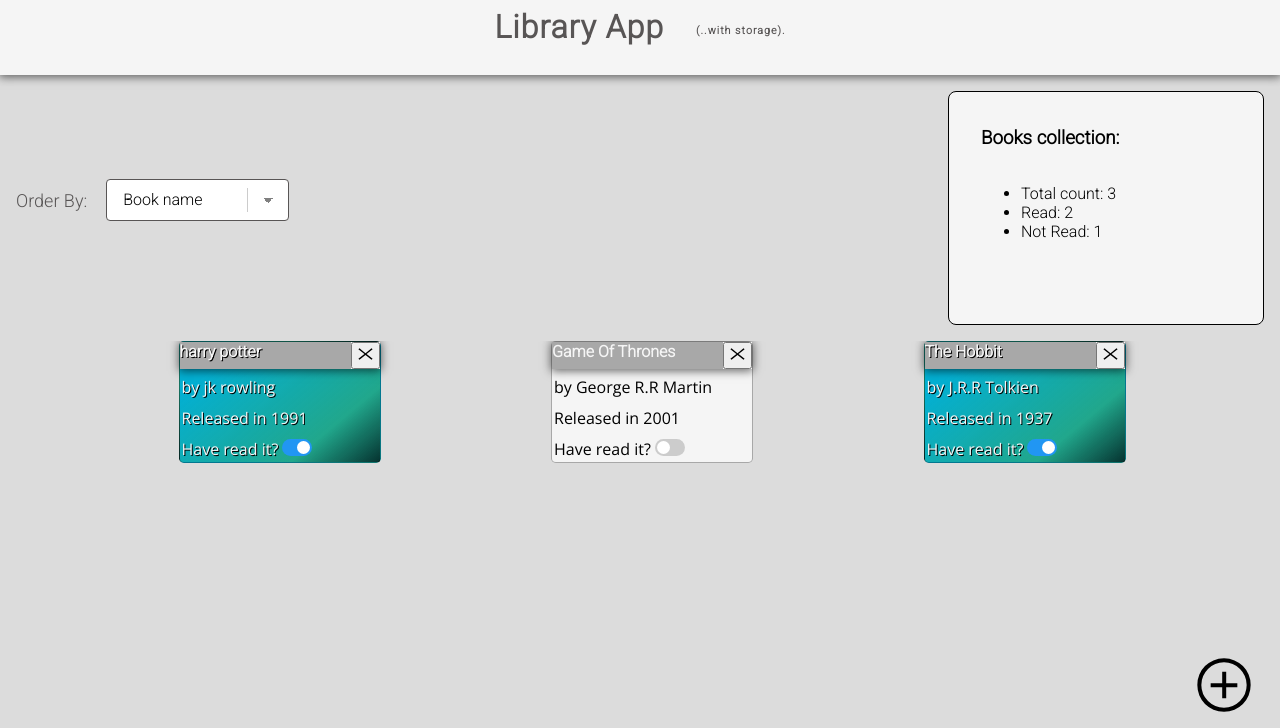
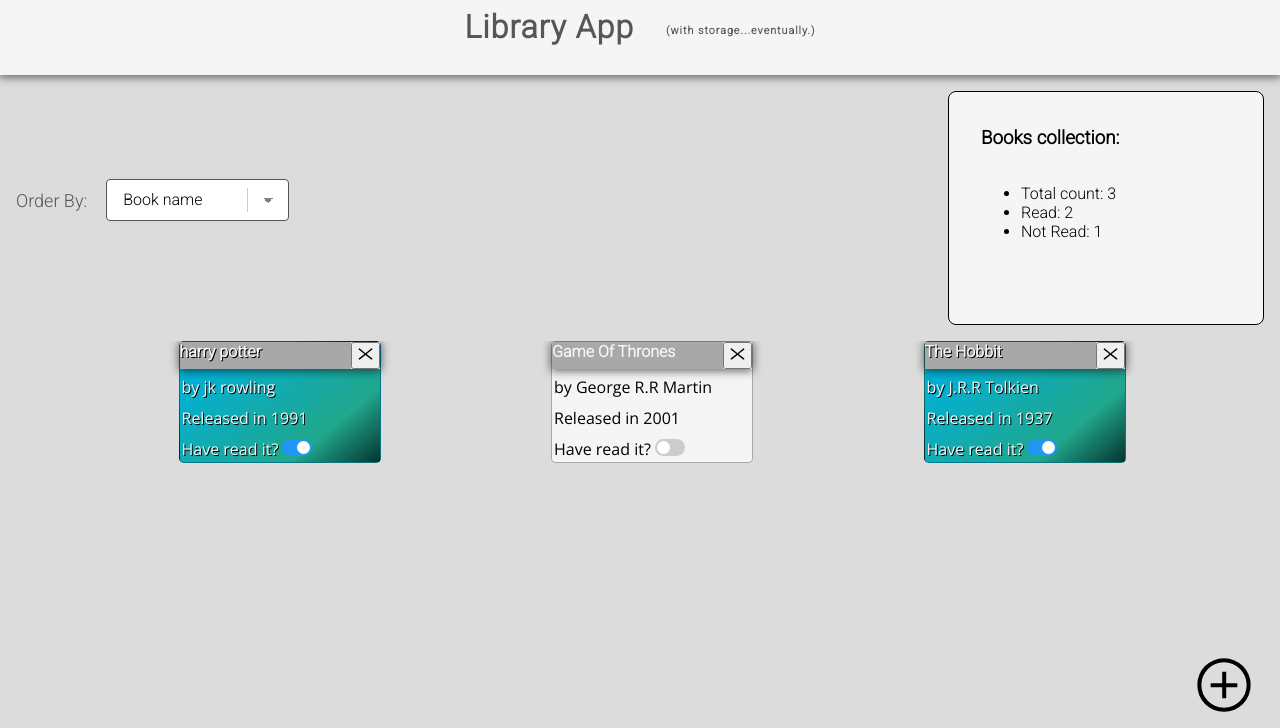
Before and after one commit to betrion/bookLibrary, a plain HTML site: page index.html in a window 1280 px wide. Shown: the top 728 px of the page. Drawn offline with nearby package versions, Linux system fonts and the light colour scheme.

```diff
--- a/index.html
+++ b/index.html
@@ -14,7 +14,7 @@
   <body>
     <header>
       <h1>Library App</h1>
-      <h6>(..with storage).</h6>
+      <h6>(with storage...eventually.)</h6>
     </header>
     <div class="nav">
       <nav>
--- a/scripts/deleteBook.js
+++ b/scripts/deleteBook.js
@@ -6,7 +6,6 @@
   deleteButtons.forEach((botun) => {
     botun.addEventListener("click", (e) => {
       let currentIndex = e.target.parentNode.parentNode.parentNode.dataset.key;
-      console.log(currentIndex);
       bookLibrary.splice(currentIndex, 1);
       getBooks();
     });
```
